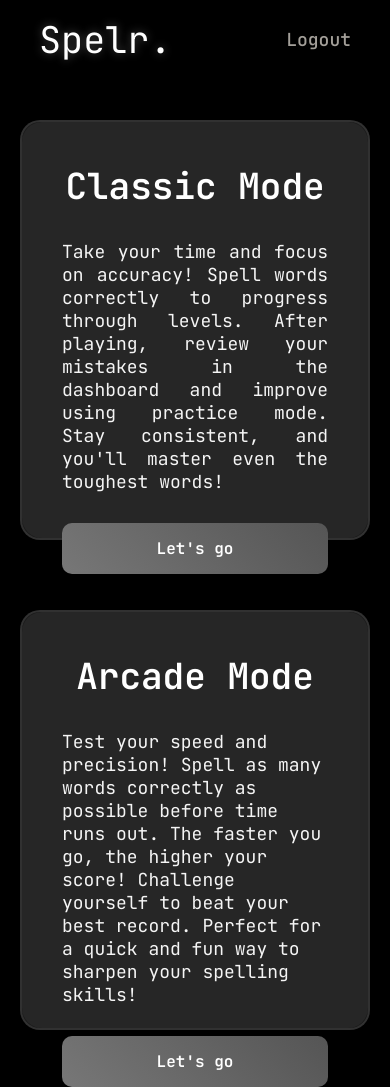
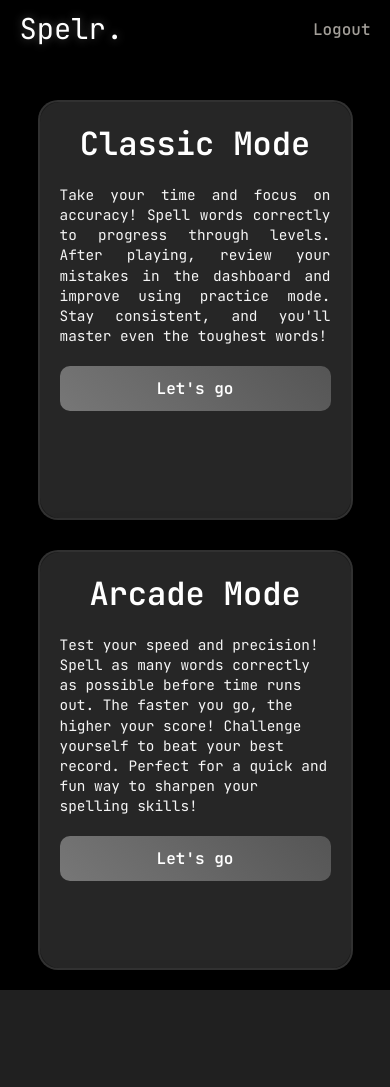
Before and after one commit to HeinzPaul/Spelr, a Flask app: page /selectmode in a window 390 px wide. After the commit the page ends 990 px from the top, so only its background shows below. Run offline with Flask 3, Linux system fonts and the light colour scheme; some libraries are stand-ins or nearby versions.

```diff
--- a/static/css/modeselection.css
+++ b/static/css/modeselection.css
@@ -70,12 +70,10 @@ body {
     gap: 70px;
 }
 
-
-
-.wrapper,
-.wrapper2 {
-    width: 500px;
-    padding: 40px;
+.wrapper, .wrapper2 {
+    width: 100%;
+    max-width: 500px;
+    padding: 20px;  /* Reduced padding */
     border-radius: 20px;
     background: rgba(255, 255, 255, 0.1);
     border: 2px solid rgba(255, 255, 255, 0.1);
@@ -85,20 +83,16 @@ body {
     transition: transform 0.3s ease-in-out, box-shadow 0.3s ease;
     display: flex;
     flex-direction: column;
-    height: 420px;
-    /* Set a fixed height for both wrappers */
+    min-height: 420px;  /* Changed from fixed height to min-height */
 }
 
-.wrapper:hover,
-.wrapper2:hover {
+.wrapper:hover, .wrapper2:hover {
     transform: scale(1.02);
     backdrop-filter: none;
     box-shadow: 0 0 50px rgba(0, 0, 0, 0.3);
 }
 
-
-.wrapper::before,
-.wrapper2::before {
+.wrapper::before, .wrapper2::before {
     content: '';
     position: absolute;
     top: 0;
@@ -110,10 +104,9 @@ body {
     background: rgba(255, 255, 255, 0.05);
 }
 
-.wrapper h1,
-.wrapper2 h1 {
-    font-size: 36px;
-    margin-bottom: 30px;
+.wrapper h1, .wrapper2 h1 {
+    font-size: 2rem;  /* Reduced font size */
+    margin-bottom: 20px;
     text-align: center;
     color: white;
     font-weight: 600;
@@ -121,8 +114,8 @@ body {
 
 .input-box {
     position: relative;
-    margin-bottom: 30px;
-    font-size: large;
+    margin-bottom: 20px;
+    font-size: medium;
 }
 
 .input-box input {
@@ -132,7 +125,7 @@ body {
     border: none;
     outline: none;
     border-radius: 10px;
-    font-size: 36px;
+    font-size: 1.5rem;  /* Reduced font size */
     color: white;
     transition: all 0.3s ease;
     font-weight: 400;
@@ -147,13 +140,18 @@ body {
     color: rgba(255, 255, 255, 0.5);
 }
 
+.input-box p {
+    font-size: 0.9rem;  /* Reduced paragraph font size */
+    line-height: 1.4;   /* Improved line height */
+}
+
 button {
     width: 100%;
-    padding: 15px;
+    padding: 12px;  /* Slightly reduced padding */
     border: none;
     border-radius: 10px;
     color: white;
-    font-size: 16px;
+    font-size: 1rem;  /* Reduced font size */
     font-weight: 600;
     background: linear-gradient(45deg, #777, #555);
     cursor: pointer;
@@ -173,19 +171,30 @@ button:active {
 @media (max-width: 1024px) {
     .container {
         flex-direction: column;
-
+        gap: 30px;  /* Reduced gap between containers */
     }
 
-
-
-    .wrapper,
-    .wrapper2 {
-        width: 100%;
-
-        max-width: 500px;
+    .wrapper, .wrapper2 {
+        width: 90%;  /* Slightly reduced width */
+        max-width: none;
     }
 
     .wrapper2 {
-        margin-top: 100px;
+        margin-top: 80px;  /* Reduced top margin */
     }
 }
+
+@media (max-width: 480px) {
+    .header {
+        padding: 10px 5%;  /* Further reduced padding */
+    }
+
+    .logo {
+        font-size: 1.8rem;  /* Smaller logo */
+    }
+
+    .navbar a {
+        font-size: 16px;
+        margin-left: 15px;
+    }
+}
```
